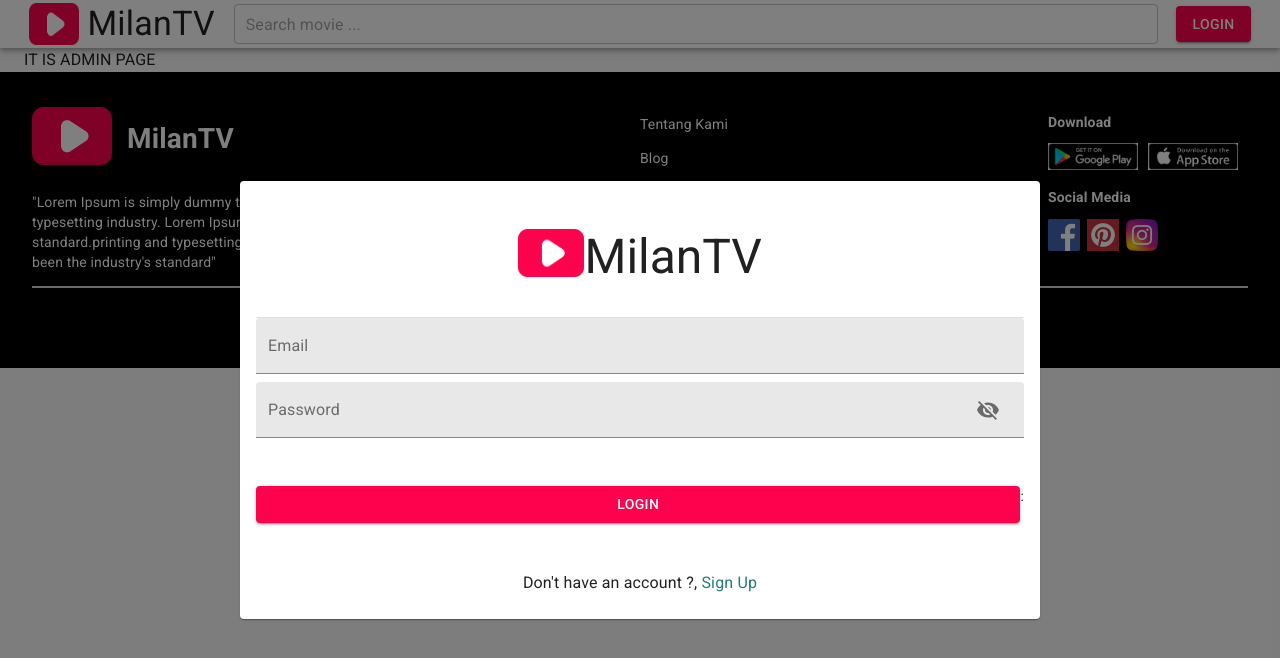
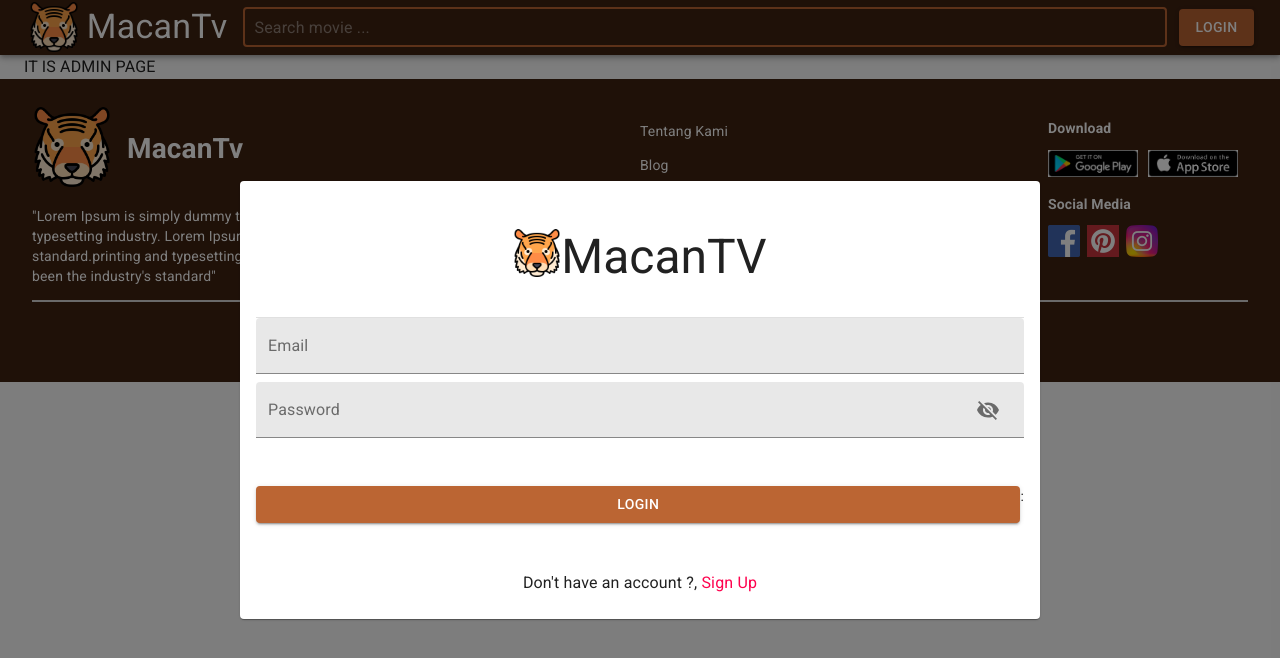
Before and after one commit to gedesurya125/mini-project-movie-app, a React (Create React App) app: page /admin in a window 1280 px wide. Both pictures are taken after a click on the button "LOGIN". Shown: the top 658 px of the page. Built offline with nearby package versions, Linux system fonts and the light colour scheme; no server answers.

Commit message:
change theme

```diff
--- a/src/assets/styles/Footer.css
+++ b/src/assets/styles/Footer.css
@@ -1,6 +1,6 @@
 .footer__wrapper {
     color: #ffffff;
-    background-color: #000000;
+    background-color: #3E2211;
     padding-top: 2em;
 }
 
--- a/src/components/Footer.jsx
+++ b/src/components/Footer.jsx
@@ -2,7 +2,8 @@
 import { Grid } from "@material-ui/core";
 import "@fontsource/roboto";
 import "../assets/styles/Footer.css";
-import footerLogo from "../assets/images/footerLogo.png";
+// import footerLogo from "../assets/images/footerLogo.png";
+import footerLogo from "../assets/img/tiger.png"
 import gPlayLogo from "../assets/images/gplayLogo.png";
 import appStoreLogo from "../assets/images/appStoreLogo.png";
 import facebookLogo from "../assets/images/facebookLogo.png";
@@ -36,7 +37,7 @@
                   <img src={footerLogo} alt="..." />
                 </div>
                 <div className="footer__title">
-                  <h1>MilanTV</h1>
+                  <h1>MacanTv</h1>
                 </div>
               </div>
               <div className="footer__content">
--- a/src/components/Header.jsx
+++ b/src/components/Header.jsx
@@ -1,5 +1,6 @@
 import React, { useState, useEffect } from 'react'
-import headerlogo from '../assets/img/headerlogo.png'
+// import headerlogo from '../assets/img/headerlogo.png'
+import headerlogo from '../assets/img/tiger.png';
 import {
   AppBar,
   Container,
@@ -24,10 +25,12 @@
 
 const useStyles = makeStyles(theme => ({
   root: {
-    background: 'white'
+    background: '#3E2211'
   },
   logo: {
     display: 'flex',
+    alignItems: 'center',
+    padding: theme.spacing(0.3),
     '&:hover': {
       cursor: 'pointer'
     }
@@ -68,6 +71,19 @@
   },
   iconAvatar: {
     padding: 0,
+  },
+  inputSearch:{
+    color: 'black',
+    // background: 'white'
+    background: 'white'
+  },
+  inputRoot:{
+    '& .MuiInputBase-input':{
+      color: 'white',
+    },
+  },
+  outlineIput:{
+    borderColor: 'white !important'
   }
 }))
 
@@ -161,7 +177,7 @@
         <Toolbar variant="dense" disableGutters className={classes.toolbar}>
           <div onClick={redirectToHome} className={classes.logo}>
             <img src={headerlogo} alt="" width="50em" />
-            <Typography className={classes.logoText} component="span" color="textPrimary" variant="h4">MilanTV</Typography>
+            <Typography className={classes.logoText} component="span" variant="h4">MacanTv</Typography>
           </div>
           <div className={classes.search}>
             {/* <ButtonGroup fullWidth> */}
@@ -180,7 +196,9 @@
                       {...params}
                       variant="outlined"
                       size="small"
-                      color="secondary"
+                      color="primary"
+                      className={classes.inputRoot}
+                      focused
                       fullWidth
                       placeholder="Search movie ..."
                     />
--- a/src/components/LoginModal.jsx
+++ b/src/components/LoginModal.jsx
@@ -9,7 +9,9 @@
   Paper
 } from '@material-ui/core'
 import React, { useState } from 'react';
-import headerLogo from '../assets/img/headerlogo.png'
+// import headerLogo from '../assets/img/headerlogo.png'
+import headerLogo from '../assets/img/tiger.png'
+
 import LoginForm from './loginModalContent/LoginForm';
 import SignUpForm from './loginModalContent/SignUpForm';
 import { useSelector, useDispatch } from 'react-redux';
@@ -118,7 +120,7 @@
 
             <div className={classes.logoCard}>
               <img src={headerLogo} alt="" />
-              <Typography variant="h3">MilanTV</Typography>
+              <Typography variant="h3">MacanTV</Typography>
             </div>
             {user.openInfoModal ?
               <Paper className={classes.loginInfo}>
--- a/src/components/homepageMovie/MovieListContainer.jsx
+++ b/src/components/homepageMovie/MovieListContainer.jsx
@@ -1,7 +1,9 @@
 import React from 'react';
 import { makeStyles } from '@material-ui/styles';
 import {
+  Box,
   Container,
+  Typography,
 } from '@material-ui/core';
 import MovieCard from './MovieCard';
 
@@ -15,10 +17,18 @@
 }))
 const MovieDisplay = ({movies}) => {
   const classes = useStyles()
+
+  if(!movies) return(
+    <Container>
+      <Box height={300} display="flex" justifyContent="center" alignItems="center">
+        <Typography variant="h5" align="center">Ooopss... Sorry, no movies for this category yet</Typography>
+      </Box>
+    </Container>
+  )
+
   const renderMovie = movies.map(movie => (
     <MovieCard key={movie._id} movie={movie}/>
   ))
-
   return (
     <Container className={classes.movieContainer}>
         {renderMovie}
--- a/src/index.jsx
+++ b/src/index.jsx
@@ -7,16 +7,26 @@
 import { ThemeProvider, createTheme } from '@material-ui/core/styles';
 import './index.css';
 const rootTheme = createTheme({
-  palette:{
-    primary:{
+  palette: {
+    // primary:{
+    //   light: "#EB507F",
+    //   main: "#FE024E",
+    //   dark: "#7C2326"
+    // },
+    // secondary:{
+    //   light: "#45F7F1",
+    //   main: "#237C79",
+    //   dark: "#113E3D"
+    // },
+    primary: {
+      light: "#FA8844",
+      main: "#BB6533",
+      dark: "#7D4322"
+    },
+    secondary: {
       light: "#EB507F",
       main: "#FE024E",
       dark: "#7C2326"
-    },
-    secondary:{
-      light: "#45F7F1",
-      main: "#237C79",
-      dark: "#113E3D"
     }
   }
 })
```
Also changed, not shown: src/assets/img/tiger.png (added).
